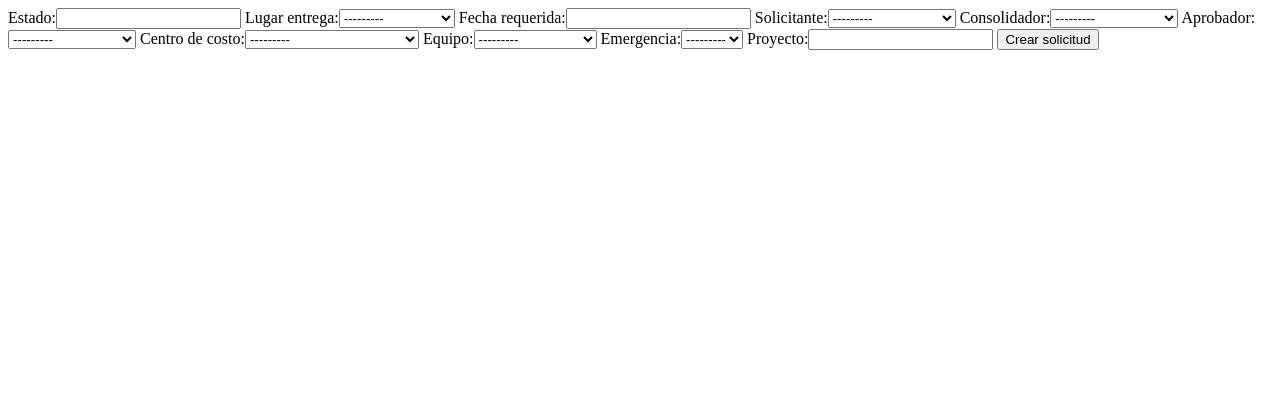
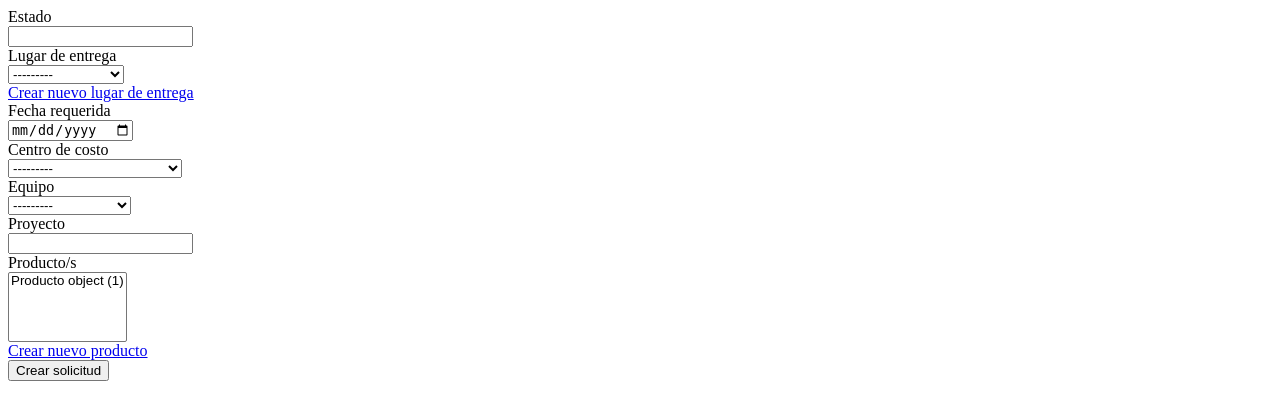
Before and after one commit to teamreactive/cuboserver, a Django app: page /crear_solicitud/ in a window 1280 px wide. Shown: the top 420 px of the page. Run offline with Django 3.2, Linux system fonts and the light colour scheme; tables that the repository leaves empty hold one stand-in row (values such as "Sample post").

Commit message:
better forms

```diff
--- a/lugares/models.py
+++ b/lugares/models.py
@@ -18,8 +18,7 @@
     numero_1 = models.CharField(max_length=5)
     numero_2 = models.CharField(max_length=5)
     usuario = models.ForeignKey(Usuario, null=True)
-
-    contactos = models.ManyToManyField(Contacto,db_table='lugarxcontactos')
+    contactos = models.ManyToManyField(Contacto, db_table='lugarxcontactos')
 
     class Meta:
         db_table = 'lugar'
--- a/productos/models.py
+++ b/productos/models.py
@@ -15,7 +15,7 @@
     codigo_onu = models.CharField(max_length=25)
     nombre = models.CharField(max_length=25)
     descripcion = models.TextField(null=True,blank=True)
-    referencia = models.CharField(max_length=25, null=True,blank=True)
+    referencia = models.CharField(max_length=25, null=True, blank=True)
     marca = models.CharField(max_length=25)
     servicio = models.CharField(max_length=1, choices=SERVICIOS)
     familia_proveedor = models.ForeignKey(FamiliaProveedor, null=True)
--- a/solicitudes/admin.py
+++ b/solicitudes/admin.py
@@ -1,7 +1,6 @@
 from django.contrib import admin
 
-from .models import Solicitud, ProductosxSolicitud
+from .models import Solicitud
 
 
 admin.site.register(Solicitud)
-admin.site.register(ProductosxSolicitud)
--- a/solicitudes/forms.py
+++ b/solicitudes/forms.py
@@ -6,7 +6,11 @@
     class Meta:
         model = Solicitud
         fields = [
-            'estado', 'lugar_entrega', 'fecha_requerida',
-            'solicitante', 'consolidador', 'aprobador',
-            'centro_de_costo', 'equipo', 'emergencia', 'proyecto',
+            'estado',
+            'lugar_entrega',
+            'fecha_requerida',
+            'centro_de_costo',
+            'equipo',
+            'proyecto',
+            'productos',
         ]
--- a/solicitudes/models.py
+++ b/solicitudes/models.py
@@ -9,10 +9,6 @@
 
 
 class Solicitud(models.Model):
-    EMERGENCIAS = (
-        ('0', 'no'),
-        ('1', 'si'),
-    )
     estado = models.CharField(max_length=1)
     lugar_entrega = models.ForeignKey(Lugar, related_name='Solicitud.lugar_entrega')
     fecha_creacion = models.DateTimeField(default=datetime.now)
@@ -22,18 +18,8 @@
     aprobador = models.ForeignKey(Usuario, related_name='Solicitud.aprobador', null=True)
     centro_de_costo = models.ForeignKey(CentroDeCosto, related_name='Solicitud.centro_de_costo', null=True)
     equipo = models.ForeignKey(Equipo, related_name='Solicitud.equipo', null=True)
-    emergencia = models.CharField(max_length=1, choices=EMERGENCIAS)
     proyecto = models.CharField(max_length=25)
+    productos = models.ManyToManyField(Producto, db_table='productosxsolicitud')
 
     class Meta:
         db_table = 'solicitud'
-
-class ProductosxSolicitud(models.Model):
-    solicitud = models.ForeignKey(Solicitud, related_name='PxS.solicitud')
-    producto = models.ForeignKey(Producto, related_name='PxS.producto')
-    numero_linea = models.IntegerField()
-    cantidad_producto = models.DecimalField(max_digits=10, decimal_places=2)
-    unidad_producto = models.CharField(max_length=15)
-
-    class Meta:
-        db_table = 'producto_por_solicitud'
--- a/solicitudes/templates/crear_solicitud.html
+++ b/solicitudes/templates/crear_solicitud.html
@@ -1,5 +1,47 @@
 <form method="post">
     {% csrf_token %}
-    {{ form }}
+    <label>Estado</label>
+    <br>
+    {{ form.estado }}
+    {{ form.estado.errors }}
+    <br>
+    <label>Lugar de entrega</label>
+    <br>
+    {{ form.lugar_entrega }}
+    {{ form.lugar_entrega.errors }}
+    <br>
+    <a href="/crear_lugar/">
+        Crear nuevo lugar de entrega
+    </a>
+    <br>
+    <label>Fecha requerida</label>
+    <br>
+    <input type="date" name="fecha_requerida" value={{ fecha_requerida }}>
+    {{ form.fecha_requerida.errors }}
+    <br>
+    <label>Centro de costo</label>
+    <br>
+    {{ form.centro_de_costo }}
+    {{ form.centro_de_costo.errors }}
+    <br>
+    <label>Equipo</label>
+    <br>
+    {{ form.equipo }}
+    {{ form.equipo.errors }}
+    <br>
+    <label>Proyecto</label>
+    <br>
+    {{ form.proyecto }}
+    {{ form.proyecto.errors }}
+    <br>
+    <label>Producto/s</label>
+    <br>
+    {{ form.productos }}
+    {{ form.productos.errors }}
+    <br>
+    <a href="/crear_producto/">
+        Crear nuevo producto
+    </a>
+    <br>
     <input type="submit" value="Crear solicitud" />
 </form>
--- a/solicitudes/views.py
+++ b/solicitudes/views.py
@@ -6,12 +6,14 @@
 def crear_solicitud(request):
     if request.method == 'POST':
     	form = SolicitudForm(request.POST)
+        fecha_requerida = request.POST.get('fecha_requerida')
+        form.fecha_requerida = fecha_requerida
         if form.is_valid():
         	form.save()
         	return redirect('/')
         else:
         	form = SolicitudForm(form.cleaned_data)
-        	params = { 'form': form }
+        	params = { 'form': form, 'fecha_requerida': fecha_requerida }
         	return render(request, 'crear_solicitud.html', params)
     else:
     	form = SolicitudForm()
```
Also changed, not shown: productos/forms.py (+9 -4 lines).
